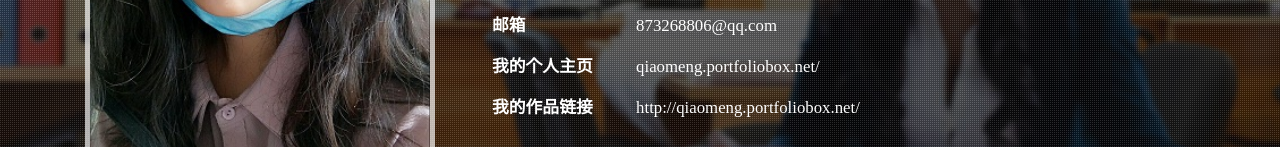
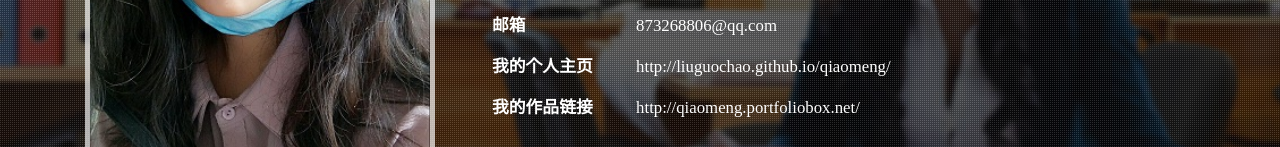
Before and after one commit to liuguochao/qiaomeng, a plain HTML site: page myResume/myResume.html in a window 1280 px wide. Shown: the part 294-441 px from the top of the page. Drawn offline with Linux system fonts and the light colour scheme.

Commit message:
change some page

```diff
--- a/myResume/myResume.html
+++ b/myResume/myResume.html
@@ -72,7 +72,7 @@ License URL: http://creativecommons.org/licenses/by/3.0/
 						<li>
 							<ul class="address-text">
 								<li><b>我的个人主页 </b></li>
-								<li><a href="mailto:example@mail.com"> qiaomeng.portfoliobox.net/</a></li>
+								<li><a href="http://liuguochao.github.io/qiaomeng/"> http://liuguochao.github.io/qiaomeng/</a></li>
 							</ul>
 						</li>
 						<li>
```
Also changed, not shown: 1 other file.
